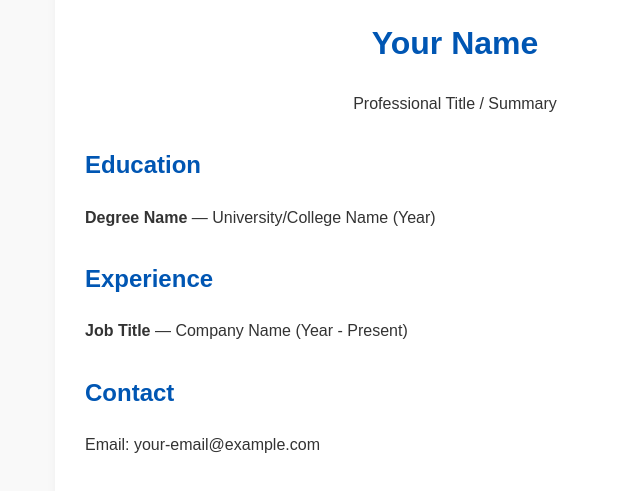
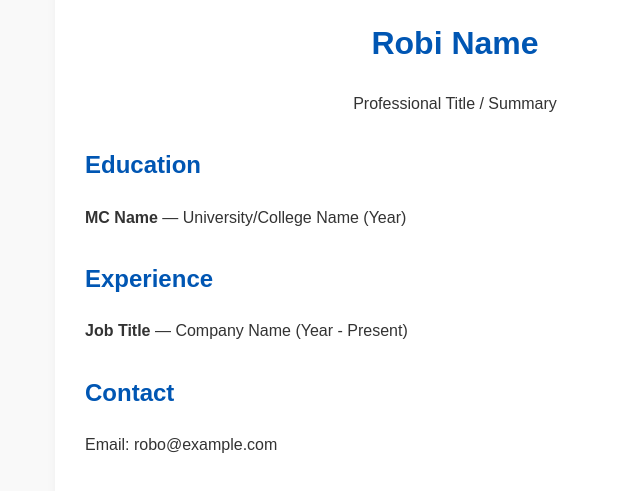
Before and after one commit to r0b0s/ro-bio-gem, a plain HTML site: page index.html in a window 1280 px wide. Shown: the part 85-576 px from the top of the page, without its empty margins (185-825 px from the left). Drawn offline with Linux system fonts and the light colour scheme.

Commit message:
Update index.html
Just a test

```diff
--- a/index.html
+++ b/index.html
@@ -23,13 +23,13 @@
     <div class="card">
         <div style="text-align: center;" class="section">
             <img src="your-photo.jpg" alt="Profile Photo">
-            <h1>Your Name</h1>
+            <h1>Robi Name</h1>
             <p>Professional Title / Summary</p>
         </div>
 
         <div class="section" id="education">
             <h2>Education</h2>
-            <p><strong>Degree Name</strong> — University/College Name (Year)</p>
+            <p><strong>MC Name</strong> — University/College Name (Year)</p>
         </div>
 
         <div class="section" id="experience">
@@ -39,7 +39,7 @@
 
         <div class="section" id="contact">
             <h2>Contact</h2>
-            <p>Email: your-email@example.com</p>
+            <p>Email: robo@example.com</p>
         </div>
     </div>
 </body>
```
